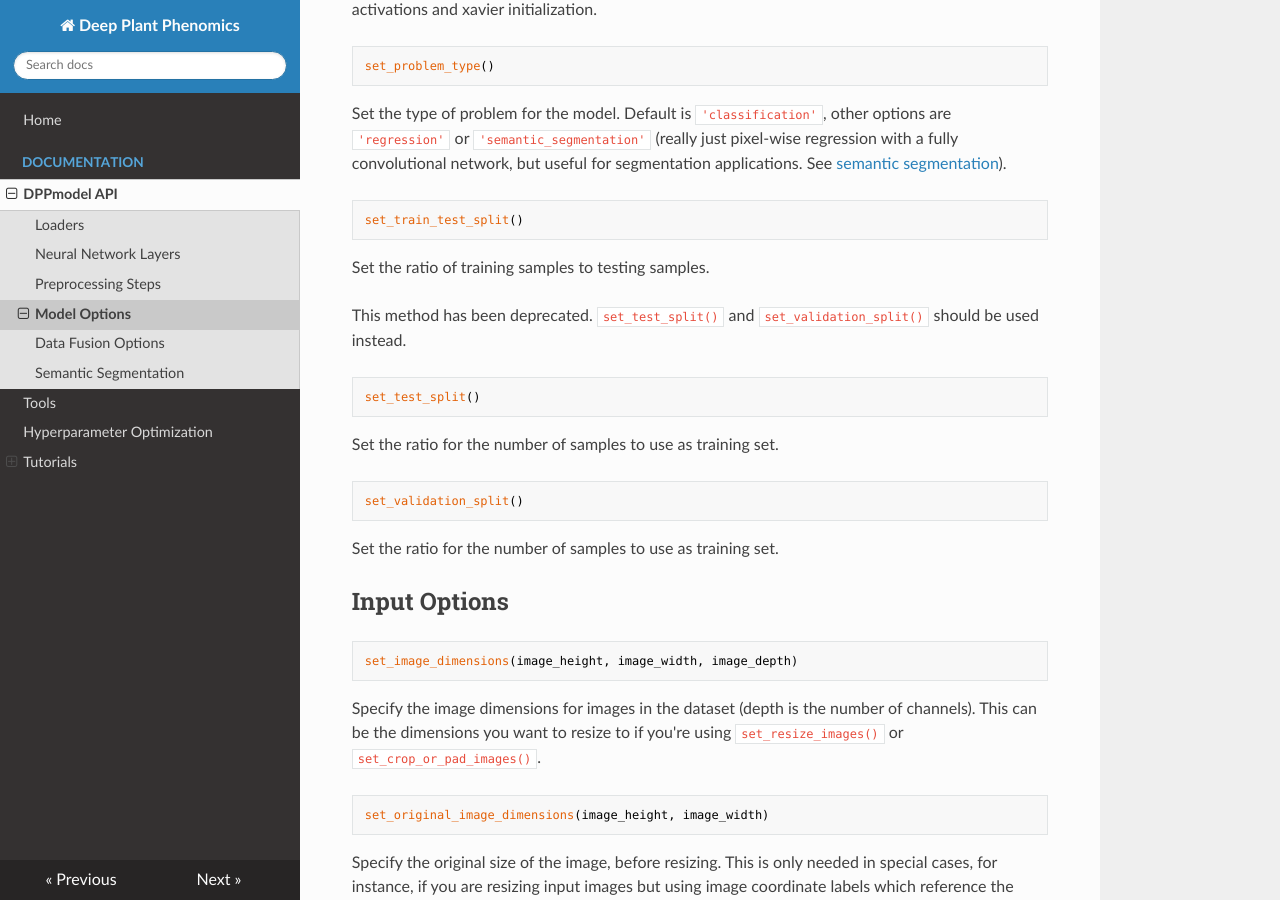
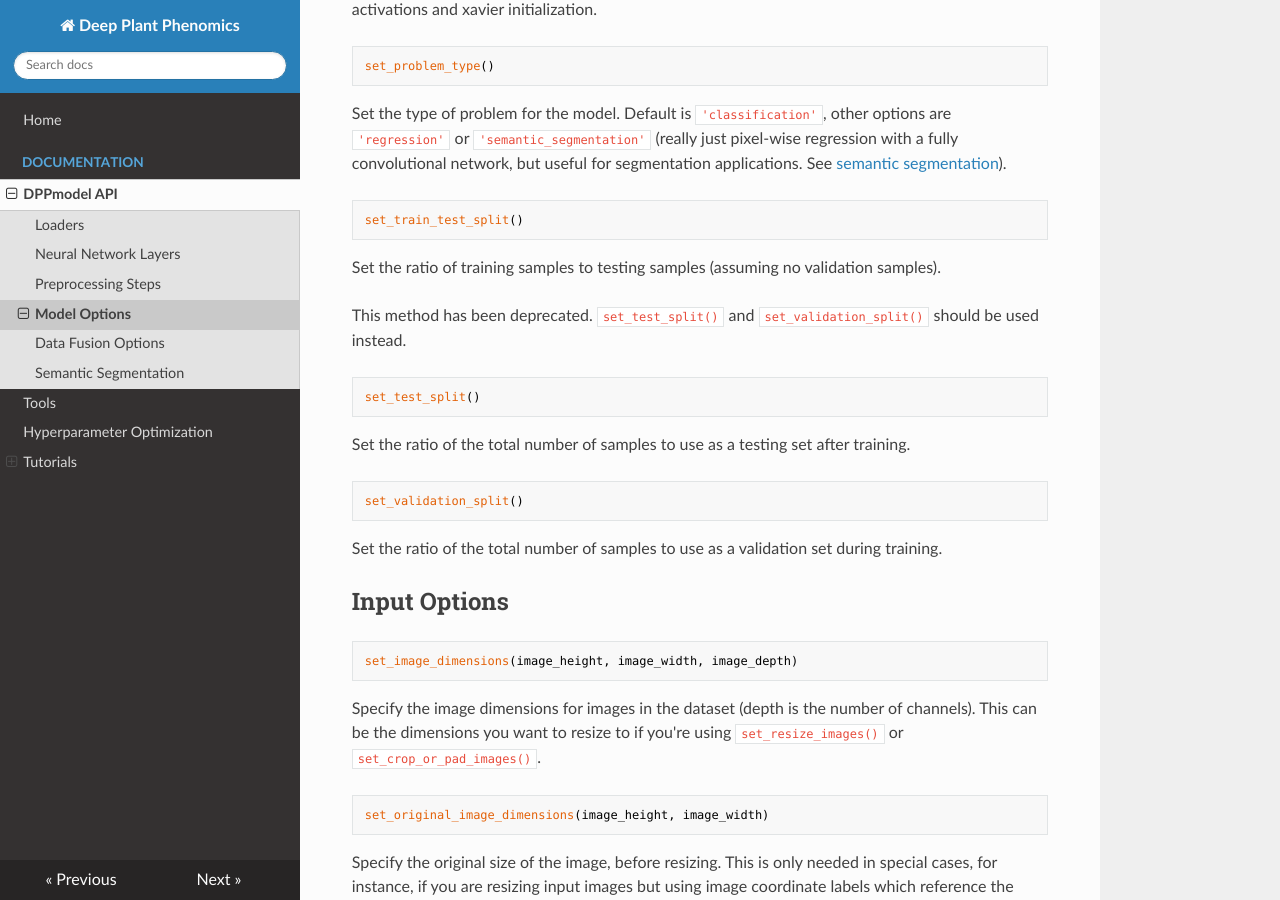
Before and after one commit to p2irc/deepplantphenomics, an MkDocs documentation site: the page built from docs/Model-Options.md, in a window 1280 px wide and 900 px high, scrolled down 1290 px. Built offline with MkDocs 1.6.1, drawn with Linux system fonts in a browser that asks for light colours; nearby versions of some CDN libraries; old or Windows-style settings are respelled for this version of MkDocs.

Commit message:
Clarify documentation for train/test/validation splits and remove arabidopsis from Tool docs

````diff
--- a/docs/Model-Options.md
+++ b/docs/Model-Options.md
@@ -62,7 +62,7 @@ Set the type of problem for the model. Default is `'classification'`, other opti
 set_train_test_split()
 ```
 
-Set the ratio of training samples to testing samples.
+Set the ratio of training samples to testing samples (assuming no validation samples).
 
 This method has been deprecated. `set_test_split()` and `set_validation_split()` should be used instead.
 
@@ -70,13 +70,13 @@ This method has been deprecated. `set_test_split()` and `set_validation_split()`
 set_test_split()
 ```
 
-Set the ratio for the number of samples to use as training set.
+Set the ratio of the total number of samples to use as a testing set after training.
 
 ```
 set_validation_split()
 ```
 
-Set the ratio for the number of samples to use as training set.
+Set the ratio of the total number of samples to use as a validation set during training.
 
 ## Input Options
 
````
Also changed, not shown: docs/Preprocessing-Steps.md (+2 -2 lines), docs/Tools.md (+0 -12 lines), 1 other file.
